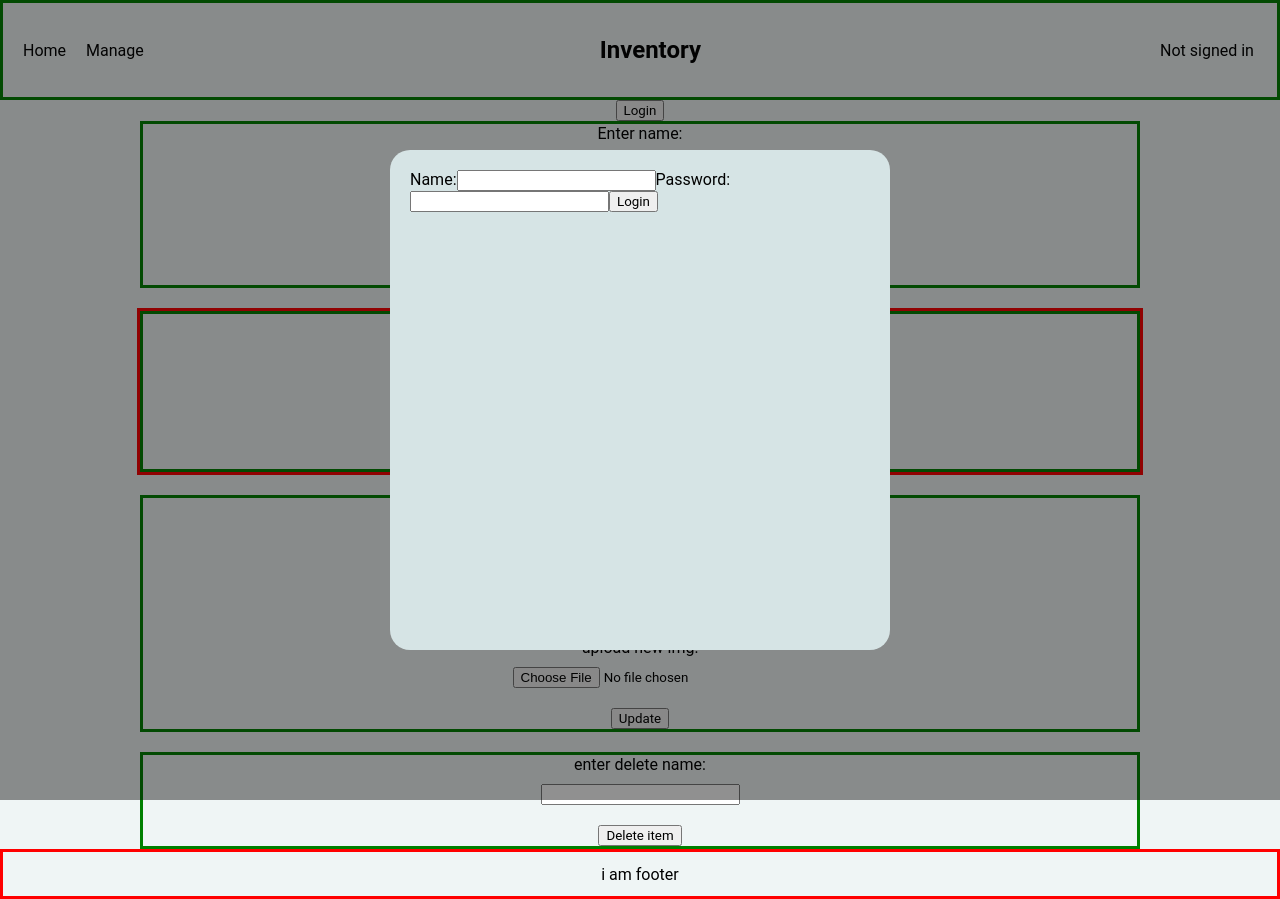
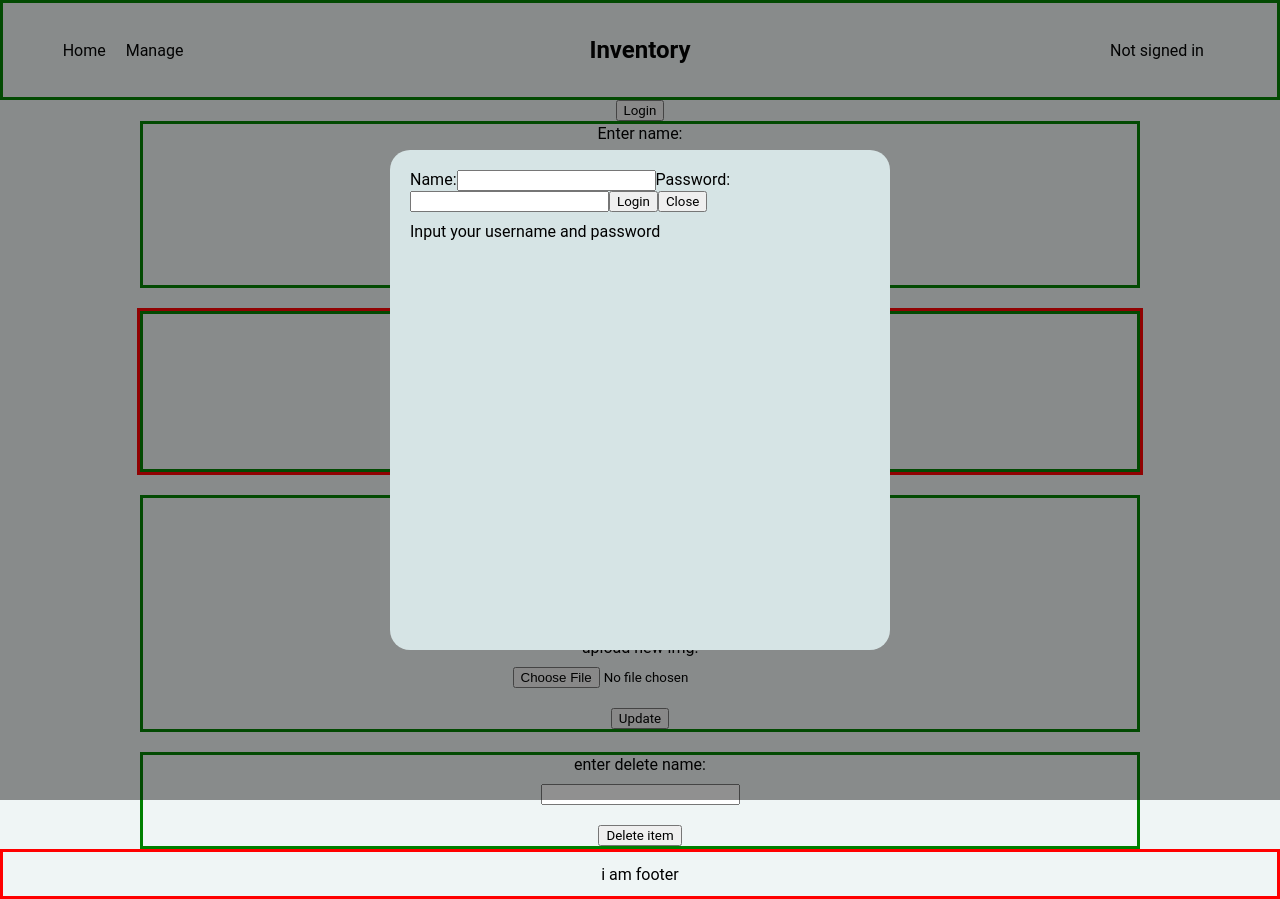
Before and after one commit to AlbanMarku/Inventory, a React (Vite) app in the folder client/: page /manage in a window 1280 px wide. Both pictures are taken after a click on the button "Login". Built offline with nearby package versions, Linux system fonts and the light colour scheme.

Commit message:
Modal login logic.

```diff
--- a/client/src/components/Modal.tsx
+++ b/client/src/components/Modal.tsx
@@ -1,11 +1,14 @@
+import { useState } from 'react';
 import { createPortal } from 'react-dom';
 import { useForm, SubmitHandler } from 'react-hook-form';
+import ClipLoader from 'react-spinners/ClipLoader';
 import '../styles/modal.css';
 
 type Props = {
   openModal: boolean;
   setLogged: (param: boolean) => void;
   setUser: (param: string) => void;
+  popup: () => void;
 };
 
 type SearchInputs = {
@@ -13,9 +16,11 @@ type SearchInputs = {
   password: string;
 };
 
-function Modal({ openModal, setLogged, setUser }: Props) {
+function Modal({ openModal, setLogged, setUser, popup }: Props) {
   const { register, handleSubmit } = useForm<SearchInputs>();
   const modalRoot = document.getElementById('modalSection') as HTMLFormElement;
+  const [loading, setLoading] = useState(false);
+  const [errorMsg, setErrorMsg] = useState('');
 
   const login: SubmitHandler<SearchInputs> = async (data) => {
     const formData: any = new FormData();
@@ -25,6 +30,7 @@ function Modal({ openModal, setLogged, setUser }: Props) {
     formData.append('sampleName', name);
     formData.append('samplePwd', password);
     try {
+      setLoading(true);
       const log = await fetch('/api/login', {
         method: 'POST',
         body: formData,
@@ -32,10 +38,20 @@ function Modal({ openModal, setLogged, setUser }: Props) {
       const res = await log.json();
       setLogged(true);
       setUser(res.username);
+      setLoading(false);
+      if (
+        res.message === 'No user' ||
+        res.message === 'Incorrect username or password'
+      ) {
+        setErrorMsg('Incorrect details');
+      } else {
+        popup();
+      }
     } catch (error) {
       console.log(error);
       setLogged(false);
       setUser('');
+      setLoading(false);
     }
   };
 
@@ -45,20 +61,38 @@ function Modal({ openModal, setLogged, setUser }: Props) {
       <div className="overlay" />
       <div className="modalBackground">
         <div className="modalContainer">
+          {loading ? (
+            <ClipLoader color="red" loading={loading} size={100} />
+          ) : (
+            <>
               <form onSubmit={handleSubmit(login)}>
                 <label htmlFor="nameInput">
                   Name:
-              <input {...register('name', { required: true })} id="nameInput" />
+                  <input
+                    {...register('name', { required: true })}
+                    id="nameInput"
+                  />
                 </label>
                 <label htmlFor="passwordInput">
                   Password:
                   <input
                     {...register('password', { required: true })}
                     id="passwordInput"
+                    type="password"
                   />
                 </label>
                 <button type="submit">Login</button>
+                <button type="button" onClick={popup}>
+                  Close
+                </button>
               </form>
+              {errorMsg ? (
+                <p>{errorMsg}</p>
+              ) : (
+                <p>Input your username and password</p>
+              )}
+            </>
+          )}
         </div>
       </div>
     </>,
--- a/client/src/styles/navBar.css
+++ b/client/src/styles/navBar.css
@@ -14,6 +14,7 @@ ul {
     padding: 0;
     gap: 20px;
     flex: 0;
+    min-width: 200px;
 }
 
 li {
@@ -27,7 +28,7 @@ li {
 
 nav div {
     flex: 0;
-    min-width: 100px;
+    min-width: 200px;
     text-align: center;
 }
 
--- a/client/src/views/Manage.tsx
+++ b/client/src/views/Manage.tsx
@@ -32,6 +32,7 @@ function Manage({ user, setUser }: Props) {
             openModal={openModal}
             setLogged={setLogged}
             setUser={setUser}
+            popup={popup}
           />
         </div>
         {user ? (
```
Also changed, not shown: 1 other file (tests, documents, lock files or other folders). Lines whose indentation alone changed are shown as unchanged.
